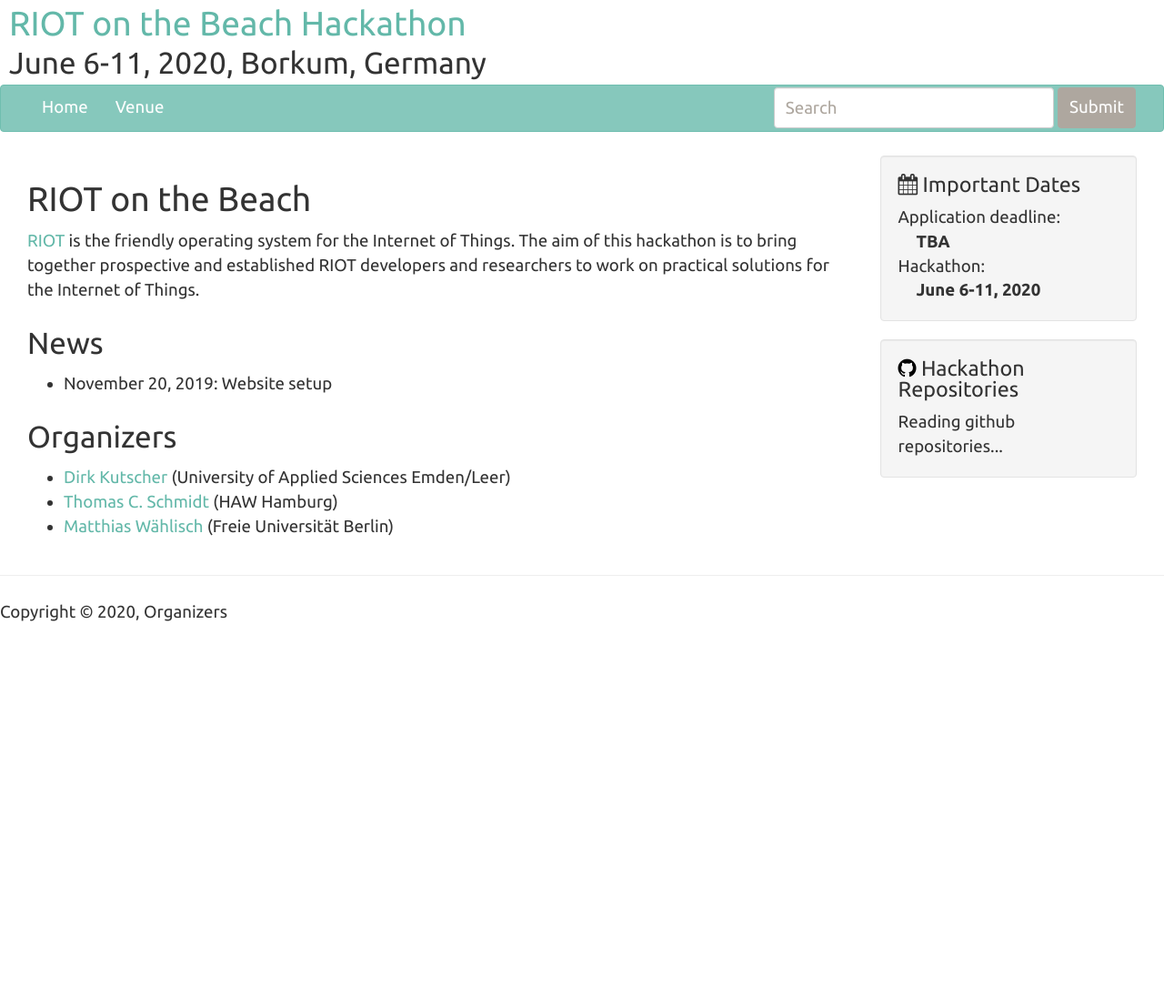
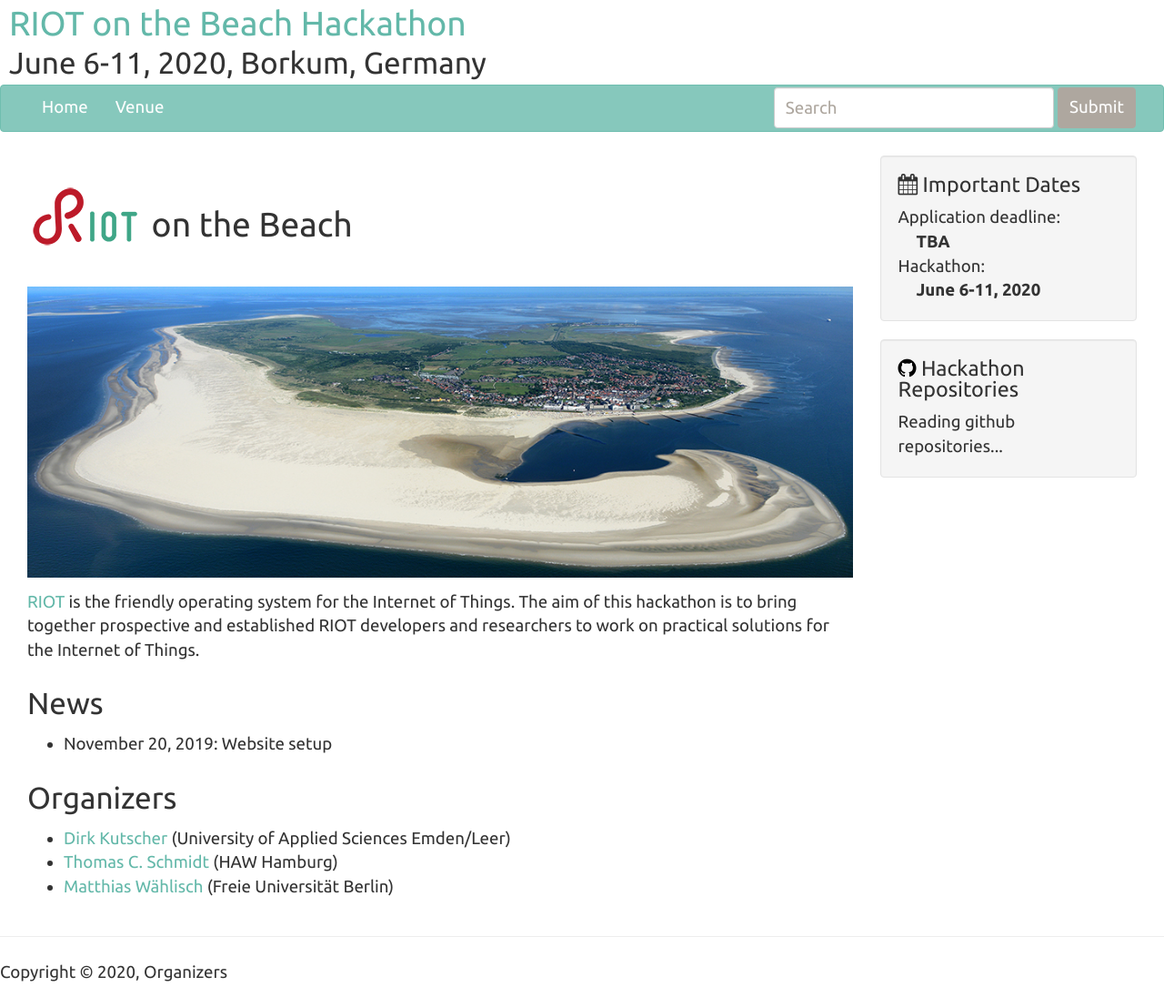
Before and after one commit to rob-hackathon/rob-hackathon.github.io, a Jekyll site: the page built from index.md, in a window 1280 px wide. Shown: the whole page at 91% size. Built offline with Jekyll 4.4.1, drawn with Linux system fonts in a browser that asks for light colours; nearby versions of some CDN libraries; before the commit the page ends 900 px from its top, so only the background shows below that.

Commit message:
index: add Borkum banner, fix main caption

```diff
--- a/index.md
+++ b/index.md
@@ -7,7 +7,9 @@
 ![rob-2020-logo](/images/rob-2020.002.png)
 -->
 
-# RIOT on the Beach
+# ![RIOT Logo](images/riot-logo.png){: style="float: center; padding-bottom: 24px"} on the Beach
+
+![Borkum Banner](images/Borkum_ELS_6196141206-banner.jpg){:class="img-responsive" .center-block}
 
 [RIOT](https://riot-os.org/) is the friendly operating system for the Internet of Things.
 The aim of this hackathon is to bring together prospective and established RIOT developers and researchers to work on practical solutions for the Internet of Things.
```
